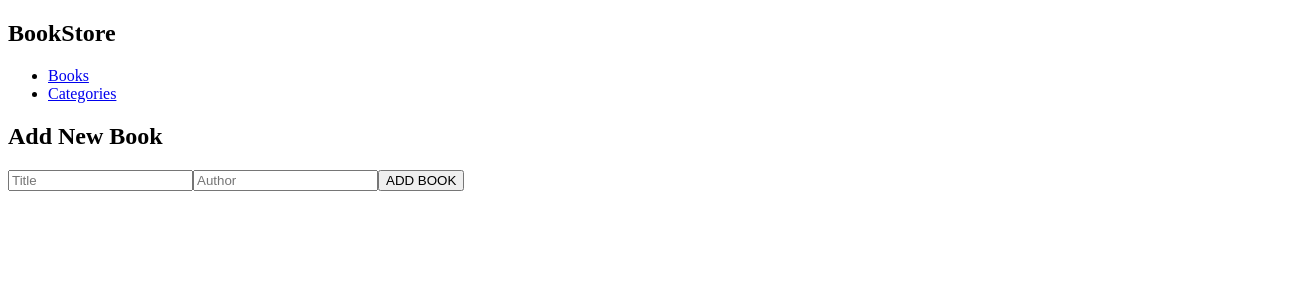
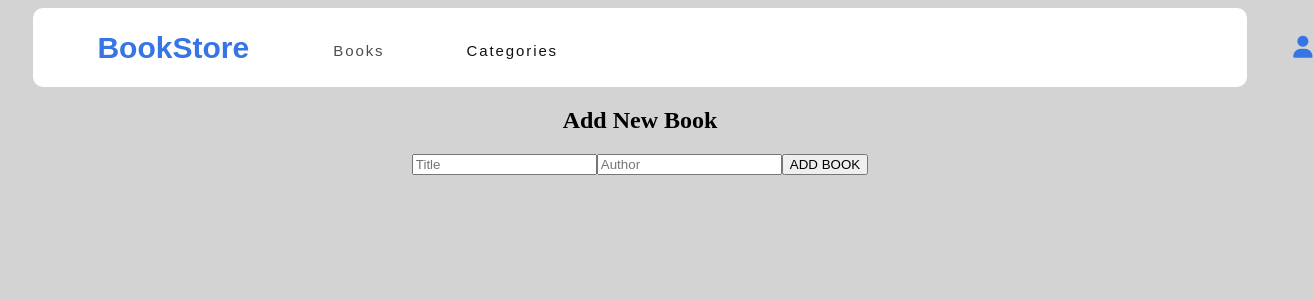
Before and after one commit to ankitt26/Bookstore, a React (Create React App) app: page / in a window 1280 px wide. Shown: the top 300 px of the page, 1313 px wide, since content can reach past the window. Built offline with nearby package versions, Linux system fonts and the light colour scheme; no server answers.

Commit message:
Add styling in navbar

```diff
--- a/public/index.html
+++ b/public/index.html
@@ -10,6 +10,10 @@
       content="Web site created using create-react-app"
     />
     <link rel="apple-touch-icon" href="%PUBLIC_URL%/logo192.png" />
+    <script
+      src="https://kit.fontawesome.com/b2572dc916.js"
+      crossorigin="anonymous"
+    ></script>
     <!-- <link rel="manifest" href="%PUBLIC_URL%/manifest.json" /> -->
     <title>React App</title>
   </head>
--- a/src/App.css
+++ b/src/App.css
@@ -1,3 +1,8 @@
-.App {
+body {
   text-align: center;
+  background-color: #d3d3d3;
 }
+
+.active {
+  color: rgb(81, 76, 76);
+}
--- a/src/App.js
+++ b/src/App.js
@@ -2,6 +2,7 @@ import { BrowserRouter, Routes, Route } from 'react-router-dom';
 import Home from './components/Home';
 import Categories from './components/Categories';
 import Navbar from './components/Navbar';
+import './App.css';
 
 function App() {
   return (
--- /dev/null
+++ b/src/CSS/Navbar.module.css
@@ -0,0 +1,77 @@
+.nav {
+  width: 96%;
+  display: flex;
+  flex-direction: row;
+  justify-content: flex-start;
+  align-items: center;
+  border-radius: 10px;
+  height: 4.938rem;
+  margin: 4px auto;
+  background-color: #fff;
+}
+
+h1 {
+  width: 15rem;
+  padding-left: 20px;
+  font-family: Montserrat, sans-serif;
+  font-size: 1.875rem;
+  font-weight: bold;
+  font-stretch: normal;
+  font-style: normal;
+  line-height: normal;
+  letter-spacing: normal;
+  color: rgb(55, 116, 228);
+}
+
+ul {
+  width: 10rem;
+  display: flex;
+  flex-direction: row;
+  justify-content: space-between;
+  margin-top: 22px;
+  align-items: center;
+  list-style: none;
+  text-align: left;
+  list-style: none;
+  text-decoration: none;
+}
+
+/* li {
+} */
+
+.books {
+  width: 3.688rem;
+  height: 1rem;
+  margin: 1.125rem 2.563rem 0.688rem 0;
+  font-family: Montserrat, sans-serif;
+  font-size: 15px;
+  font-weight: normal;
+  font-stretch: normal;
+  font-style: normal;
+  line-height: normal;
+  letter-spacing: 1.9px;
+  color: #121212;
+  text-decoration: none;
+}
+
+.categories {
+  width: 6.563rem;
+  height: 1rem;
+  margin: 1.125rem 41.5rem 0.688rem 2.563rem;
+  font-family: Montserrat, sans-serif;
+  font-size: 15px;
+  font-weight: normal;
+  font-stretch: normal;
+  font-style: normal;
+  line-height: normal;
+  letter-spacing: 1.9px;
+  color: #121212;
+  text-decoration: none;
+}
+
+.user {
+  color: rgb(55, 116, 228);
+  font-size: 22px;
+  position: relative;
+  left: 800px;
+}
--- a/src/components/Navbar.js
+++ b/src/components/Navbar.js
@@ -1,16 +1,19 @@
 import { NavLink } from 'react-router-dom';
+import styles from '../CSS/Navbar.module.css';
 
 const Navbar = () => (
-  <nav className="nav">
+  <nav className={styles.nav}>
     <h1>BookStore</h1>
     <ul>
       <li>
-        <NavLink to="/">Books</NavLink>
+        <NavLink to="/" className={styles.books}>Books</NavLink>
       </li>
       <li>
-        <NavLink to="Categories">Categories</NavLink>
+        <NavLink to="Categories" className={styles.categories}>Categories</NavLink>
       </li>
     </ul>
+    <span className={styles.user}><i className="fa-solid fa-user" /></span>
+
   </nav>
 );
 
```
